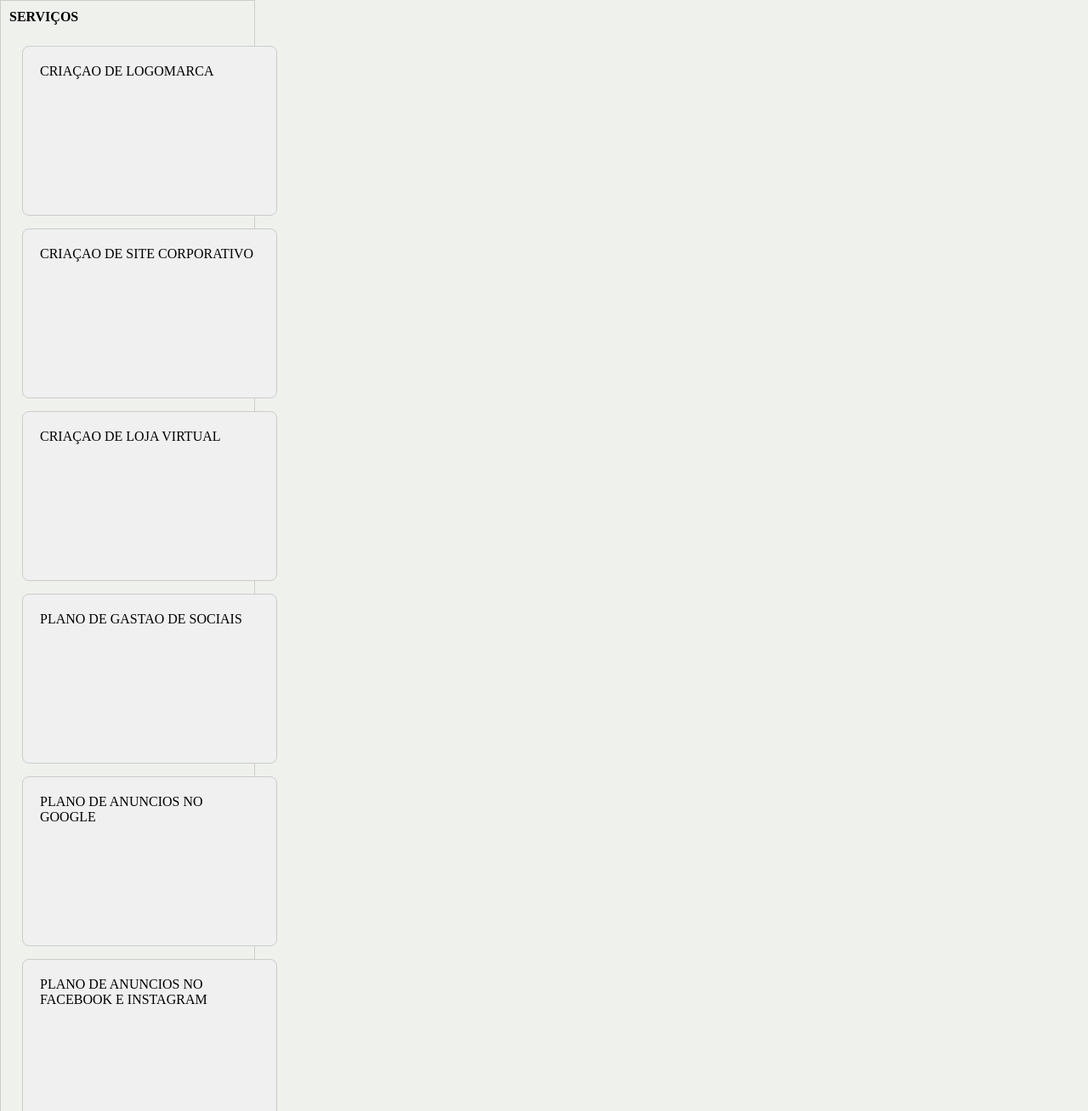
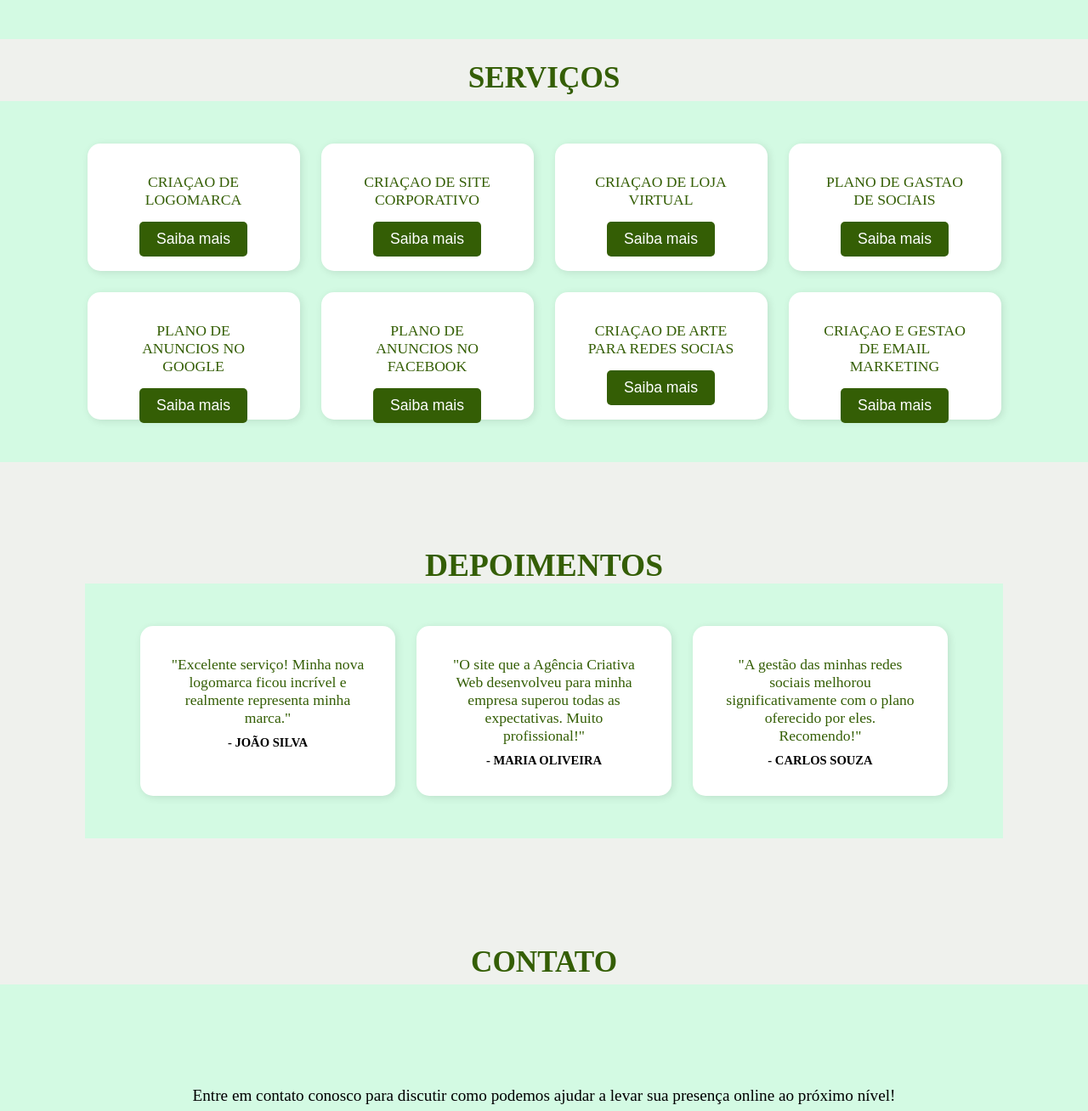
Before and after one commit to arumemi/Ag-ncia-Criativa, a plain HTML site: page index.html in a window 1280 px wide. Shown: the part 1492-2800 px from the top of the page at 85% size. Drawn offline with Linux system fonts and the light colour scheme.

Commit message:
PROJECT COMPLETED

```diff
--- a/index.html
+++ b/index.html
@@ -27,43 +27,102 @@
 
 <!--about us-->
 
-         <h2>sobre nos</h2>
+
+     <section class="section__services">
+      <h4>sobre nos</h4>
+      <div class="container__about">
+
+      </div>
     <section class="section__about">
 
-      <div class="container__2"></div>
+
       <div class="about__image">
          <img src="/about-us-foto.jpg" alt="" >
       </div>
       <div class="about__text">
          <h4>conheça nossa equipe</h4>
-         <p>Somos uma equipe de 25 especailistas trabalhando incansavelment para transformar o site dos dos seus sonhos em realidade Lorem ipsum dolor, sit amet consectetur adipisicing elit. Unde omnis quod velit optio quisquam eum magni totam et. Blanditiis sequi incidunt similique neque reiciendis ipsam vero. Maxime doloribus at consectetur.</p>
+         <p>Somos uma equipe de 25 especailistas trabalhando incansavelment para transformar o site dos dos seus sonhos em realidade . Maxime doloribus at consectetur.</p>
          <p>Lorem ipsum dolor sit, amet consectetur adipisicing elit. Quaerat aut, veritatis, eius mollitia amet aliquid, quam id earum nisi et provident repellat optio dolore atque accusamus corrupti temporibus harum possimus!</p>
       </div>
    </section>
 
-   <section class="section__services">
-      <div class="container__4"><h4>Serviços</h4></div>
 
-      <div class="container__5">
-         <div>CRIAÇAO DE LOGOMARCA</div>
-        <div>CRIAÇAO DE SITE CORPORATIVO</div>
-         <div>CRIAÇAO DE LOJA VIRTUAL</div>
-         <div>PLANO DE GASTAO DE SOCIAIS</div>
-         <div>PLANO DE ANUNCIOS NO GOOGLE</div>
-         <div>PLANO DE ANUNCIOS NO FACEBOOK E INSTAGRAM</div>
-         <div>CRIAÇAO DE ARTE PARA REDES SOCIAS</div>
-         <div>CRIAÇAO E GESTAO DE EMAIL MARKETING</div>
+      <h4>Serviços</h4>
+
+      <div class="container">
+         <div>CRIAÇAO DE LOGOMARCA <br>
+            <button class="primary">Saiba mais</button>
+         </div>
+        <div>CRIAÇAO DE SITE CORPORATIVO
+          <br>
+            <button class="primary">Saiba mais</button>
+        </div>
+         <div>CRIAÇAO DE LOJA VIRTUAL
+             <br>
+               <button class="primary">Saiba mais</button>
+         </div>
+         <div>PLANO DE GASTAO DE SOCIAIS
+               <br>
+                  <button class="primary">Saiba mais</button>
+         </div>
+         <div>PLANO DE ANUNCIOS NO GOOGLE
+               <br>
+                  <button class="primary">Saiba mais</button>
+         </div>
+         <div>PLANO DE ANUNCIOS NO FACEBOOK
+               <br>
+                  <button class="primary">Saiba mais</button>
+         </div>
+         <div>CRIAÇAO DE ARTE PARA REDES SOCIAS
+               <br>
+                  <button class="primary">Saiba mais</button>
+         </div>
+         <div>CRIAÇAO E GESTAO DE EMAIL MARKETING
+               <br>
+                  <button class="primary">Saiba mais</button>
+         </div>
+
+      </div>
+
+
+
+
+    <section class="section__Testimonials">
+      <div class="container__3"><h3>Depoimentos</h3></div>
+      <div class="testimonials__cards">
+         <div class="card">
+            <p>"Excelente serviço! Minha nova logomarca ficou incrível e realmente representa minha marca."</p>
+            <h5>- João Silva</h5>
+         </div>
+         <div class="card">
+            <p>"O site que a Agência Criativa Web desenvolveu para minha empresa superou todas as expectativas. Muito profissional!"</p>
+            <h5>- Maria Oliveira</h5>
+         </div>
+         <div class="card">
+            <p>"A gestão das minhas redes sociais melhorou significativamente com o plano oferecido por eles. Recomendo!"</p>
+            <h5>- Carlos Souza</h5>
+         </div>
+
       </div>
    </section>
 
 
 
-    <section class="section__Testimonials">
-      <div class="container__3"><h3>Depoimentos</h3></div>
-   </section>
+         <h4>Contato</h4>
+        <section class="section__contact">
 
-    <section class="section__contact">
-      <div class="container__4"><h4>Contato</h4></div>
+         <p>Entre em contato conosco para discutir como podemos ajudar a levar sua presença online ao próximo nível!</p>
+         <div class="container__4">
+         <button class="primary">Fale Conosco</button>
+         <form action="">
+            <input type="name" placeholder="nome" > <br>
+            <input type="email" name="email" placeholder="Email"> <br>
+            <input name="message" placeholder="mensagem" name="message"> <br>
+            <button type="submit" class="primary">Enviar</button>
+          </div>
+         </form>
+      </div>
+
    </section>
 
 
--- a/style.css
+++ b/style.css
@@ -16,7 +16,7 @@
    padding: 100px;
    background-image: url(/digital-water-foto.avif);
  }
-  /* .container__1{
+  .container__1{
     padding: auto;
    display: flex;
    flex-direction: row;
@@ -24,12 +24,14 @@
    justify-content:center;
    align-items: center;
    align-content: space-between;
-   */
 
+  }
  .section__home h1{
   padding: 50px;
   transition: all 0.5s linear;
   font-size: 3em;
+   color: rgb(52, 94, 5);
+   align-items: center;
  }
 
 
@@ -55,38 +57,136 @@
     text-align: center;
     align-content: center;
  }
- .section__services{
-  display: flex; /* Makes the container a flex container */
-  flex-wrap: wrap; /* Allows items to wrap to the next line */
-  gap: 10px; /* Adds space between items */
-  width: 300px; /* Example: fixed width to force wrapping */
-  border: 1px solid #ccc;
-  padding: 10px;
+ .section__services h4{
+  padding-top: 20px;
+  font-size: 2.2em;
+  line-height: 1.5em;
+  text-align: center;
+  color: rgb(52, 94, 5);
+ }
+  .container{
+    padding: 50px;
+    background-color: rgb(211, 250, 227);
+    display: flex;
+    flex-direction: row;
+    flex-wrap: wrap;
+    justify-content: center;
+    align-items: center;
+    gap: 25px;
+  }
+  .container div{
+    padding: 35px;
+    width: 250px;
+    height: 150px;
+    background-color: white;
+    border-radius: 15px 15px 15px 15px;
+    box-shadow: 2px 2px 10px rgba(0, 0, 0, 0.1);
+    text-align: center;
+    font-size: 1.1em;
+     color: rgb(52, 94, 5);
 
- }
- .container__5 div{
+  }
+  .primary{
+    margin-top: 15px;
+    padding: 10px 20px;
+    background-color: rgb(52, 94, 5);
+    color: white;
+    border: none;
+    border-radius: 5px 5px 5px 5px;
+    font-size: 1em;
+    cursor: pointer;
+    align-self: center;
+  }
+  .primary:hover{
+    background-color: rgb(235, 162, 7);
+  }
+  .section__Testimonials{
+    padding: 100px;
+  }
+  .container__3{
+    align-items: center;
+    text-align: center;
+    align-content: center;
+    font-size: 2em;
+    color: rgb(52, 94, 5);
+
+  }
+  .testimonials__cards{
+    padding: 50px;
+    background-color: rgb(211, 250, 227);
+    display: flex;
+    flex-direction: row;
+    flex-wrap: wrap;
+    justify-content: center;
+    align-items: center;
+    gap: 25px;
+  }
+  .testimonials__cards div{
+    padding: 35px;
     width: 300px;
-  height: 200px;
-  background-color: #f0f0f0;
-  border: 1px solid #ccc;
-  border-radius: 8px;
-  padding: 20px;
-  margin: 15px;
- }
+    height: 200px;
+    background-color: white;
+    border-radius: 15px 15px 15px 15px;
+    box-shadow: 2px 2px 10px rgba(0, 0, 0, 0.1);
+    text-align: center;
+    font-size: 1.1em;
+     color: rgb(52, 94, 5);
 
- .about_image{
+  }
+  .section__Testimonials h5{
+    padding: 10px;
+    color: black;
+  }
+  .section__contact{
+    padding: 100px;
+    background-color: rgb(211, 250, 227);
+    text-align: center;
+    align-items: center;
+    align-content: center;
 
- }
- /*}
- .about_text{
-  width: 150px;
-  height: 75px;
-  padding-top: 10px;
-  padding-bottom: 30px;
-  margin-left: 25px;
-  box-sizing: content-box;
-  padding: 100px;
- }
- .section__contact{
+  }
+  .section__contact p{
+    padding: 20px;
+    font-size: 1.2em;
 
- }*/
+  }
+  .section__contact form{
+    padding: 20px;
+
+    display: flex;
+    flex-direction: column;
+    justify-content: center;
+    align-items: center;
+    gap: 5px;
+  }
+  .container__4 input{
+    padding: 20px;
+    margin: 20px;
+
+    border: 1px solid rgb(52, 94, 5);
+    border-radius: 5px 5px 5px 5px;
+    margin-top: 10px;
+    margin-bottom: 10px;
+
+  }
+  .container__4 input::placeholder{
+    color: rgb(52, 94, 5);
+    font-size: 1em;
+    text-transform: uppercase;
+  }
+ @media screen and (max-width: 600px){
+    body{
+      font-size: 14px;
+    }
+    .container,
+    .container__2,
+    .container__3,
+    .container__4,
+      .section__about, .testimonials__cards{
+      flex-direction: column;
+      width : 100%;
+      padding: 10px;
+
+
+    }
+  }
```
